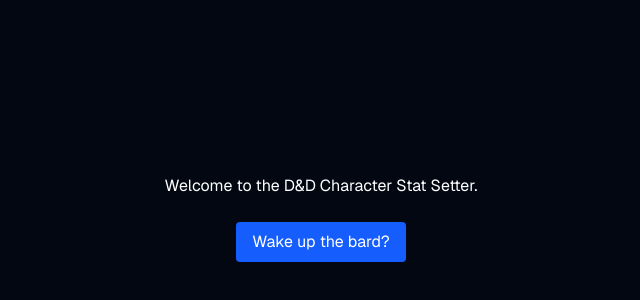
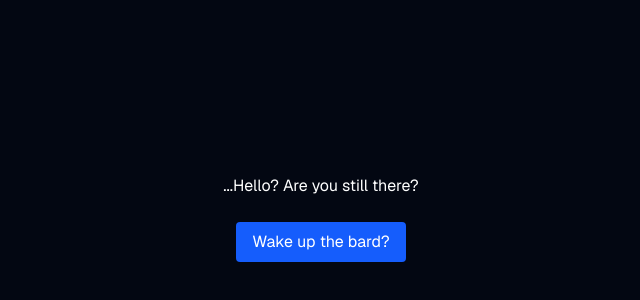
Before and after one commit to junoocha/the-better-dnd-setter, a Next.js app: page / in a window 1280 px wide. Shown: the part 182-482 px from the top of the page, without its empty margins (319-959 px from the left). Built offline with nearby package versions, Linux system fonts and the light colour scheme.

Commit message:
it took years but added react context to communicate between components so wakeup text can determine if user waited too long

```diff
--- a/src/app/page.tsx
+++ b/src/app/page.tsx
@@ -2,7 +2,7 @@
 
 import TextAnimation from "../components/text-animation/text-animation";
 import { useRouter } from "next/navigation";
-
+import { LoopPhaseProvider } from "@/components/text-animation/loop-phase-context";
 import { useState } from "react";
 import IntroText from "@/components/text-components/intro-text";
 import ChooseStats from "@/components/text-components/choose-stats";
@@ -40,6 +40,9 @@
 	const onSubmit = async () => {
 		router.push("/default");
 	};
+
+	const [wasLoopTriggered, setWasLoopTriggered] = useState(false);
+
 	const [step, setStep] = useState(0);
 
 	const steps = [
@@ -48,6 +51,7 @@
 	];
 
 	return (
+		<LoopPhaseProvider>
 			<div className="min-h-screen grid place-items-center p-8 sm:p-20 font-sans bg-gray-950 text-white">
 				<main className="w-full max-w-3xl">
 					<AnimatePresence mode="wait">
@@ -63,5 +67,6 @@
 					</AnimatePresence>
 				</main>
 			</div>
+		</LoopPhaseProvider>
 	);
 }
--- /dev/null
+++ b/src/components/text-animation/loop-phase-context.tsx
@@ -0,0 +1,39 @@
+import { createContext, useContext, useState } from "react";
+
+export const LoopPhaseContext = createContext<{
+	isIntroLoopPhase: boolean;
+	setIsIntroLoopPhase: (value: boolean) => void;
+}>({
+	isIntroLoopPhase: false,
+	setIsIntroLoopPhase: () => {},
+});
+
+export const useLoopPhase = () => {
+	const context = useContext(LoopPhaseContext);
+
+	// // Debug log to track state changes in context
+	// console.log("Current isIntroLoopPhase:", context.isIntroLoopPhase);
+
+	return context;
+};
+
+export function LoopPhaseProvider({ children }: { children: React.ReactNode }) {
+	const [isIntroLoopPhase, setIsIntroLoopPhase] = useState(false);
+
+	// Debug log when state is set
+	const handleSetIsIntroLoopPhase = (value: boolean) => {
+		// console.log("Setting isIntroLoopPhase to:", value);
+		setIsIntroLoopPhase(value);
+	};
+
+	return (
+		<LoopPhaseContext.Provider
+			value={{
+				isIntroLoopPhase,
+				setIsIntroLoopPhase: handleSetIsIntroLoopPhase,
+			}}
+		>
+			{children}
+		</LoopPhaseContext.Provider>
+	);
+}
--- a/src/components/text-animation/text-animation.tsx
+++ b/src/components/text-animation/text-animation.tsx
@@ -9,11 +9,12 @@
 	speed?: number;
 	delayBetweenSentences?: number;
 	fadeDuration?: number;
+	onLoopStart?: () => void;
 };
 
 const TextAnimation = (props: TextAnimationProps) => {
-	const { displayedText, fadingOut, fadeDuration, fadeTrue } =
-		useTextAnimation(props);
+	const { displayedText, fadingOut, fadeDuration, fadeTrue, isInLoopPhase } =
+		useTextAnimation(props, props.onLoopStart);
 
 	return (
 		<div>
--- a/src/components/text-animation/text-animator.tsx
+++ b/src/components/text-animation/text-animator.tsx
@@ -12,15 +12,18 @@
 	fadeDuration?: number;
 };
 
-export const useTextAnimation = ({
+export const useTextAnimation = (
+	{
 		initialSentences, // array of sentences to be inputted
 		loopSentences,
 		fadeTrue, // if true, should fade automatically, if not, will fade when step ends
 		numSentences, // the number of sentences to be shown.
-	speed = 60,
+		speed = 6,
 		delayBetweenSentences = 1500,
 		fadeDuration = 2000,
-}: UseTextAnimationProps) => {
+	}: UseTextAnimationProps,
+	onLoopStart?: () => void,
+) => {
 	const [displayedText, setDisplayedText] = useState<string>(""); // useState for the displayed text
 	const [currentSentenceIndex, setCurrentSentenceIndex] = useState<number>(0); // use state for the current index of the sentence (if multiple sentences used)
 	const [fadingOut, setFadingOut] = useState<boolean>(false); // fade out boolean
@@ -45,6 +48,8 @@
 				setCurrentLoopSentences(shuffleArray(loopSentences ?? [])); // fall back on empty array if undefined
 				setCurrentSentenceIndex(0);
 				setIsInLoopPhase(true);
+
+				if (onLoopStart) onLoopStart();
 			} else if (isInLoopPhase) {
 				setCurrentLoopSentences(shuffleArray(currentLoopSentences));
 				setCurrentSentenceIndex(0);
@@ -117,5 +122,6 @@
 		fadingOut,
 		fadeDuration,
 		fadeTrue,
+		isInLoopPhase,
 	};
 };
--- a/src/components/text-components/intro-text.tsx
+++ b/src/components/text-components/intro-text.tsx
@@ -1,17 +1,28 @@
 import TextAnimation from "../text-animation/text-animation";
+import { useTextAnimation } from "../text-animation/text-animator";
 import { intro, introLoopSentences } from "./sentence-arrays/intro-text-data";
+import { useEffect } from "react";
+import { useLoopPhase } from "../text-animation/loop-phase-context";
 
 type Props = {
 	onComplete: () => void;
 };
 
 export default function IntroText({ onComplete }: Props) {
+	const { setIsIntroLoopPhase } = useLoopPhase();
+
+	const handleLoopStart = () => {
+		// console.log("Intro loop started, setting isIntroLoopPhase to true");
+		setIsIntroLoopPhase(true);
+	};
+
 	return (
 		<div className="flex flex-col gap-6 items-center text-center">
 			<TextAnimation
 				initialSentences={intro}
 				loopSentences={introLoopSentences}
 				fadeTrue={false}
+				onLoopStart={handleLoopStart}
 			/>
 			{/* biome-ignore lint/a11y/useButtonType: <explanation> */}
 			<button
--- a/src/components/text-components/wake-up-text.tsx
+++ b/src/components/text-components/wake-up-text.tsx
@@ -1,15 +1,25 @@
 import TextAnimation from "../text-animation/text-animation";
-import { wakeupSentences } from "./sentence-arrays/wake-up-text-data";
+import {
+	wakeupSentences,
+	annoyedWakeupSentences,
+} from "./sentence-arrays/wake-up-text-data";
+import { useLoopPhase } from "../text-animation/loop-phase-context";
 
 type Props = {
 	onComplete: () => void;
 };
 
 export default function WakeUpText({ onComplete }: Props) {
+	const { isIntroLoopPhase } = useLoopPhase();
+
+	const selectedSentences = isIntroLoopPhase
+		? annoyedWakeupSentences
+		: wakeupSentences;
+
 	return (
 		<div className="flex flex-col gap-6 items-center text-center">
 			<TextAnimation
-				loopSentences={wakeupSentences}
+				loopSentences={selectedSentences}
 				fadeTrue={true}
 				numSentences={1}
 			/>
```
Lines whose indentation alone changed are shown as unchanged.
